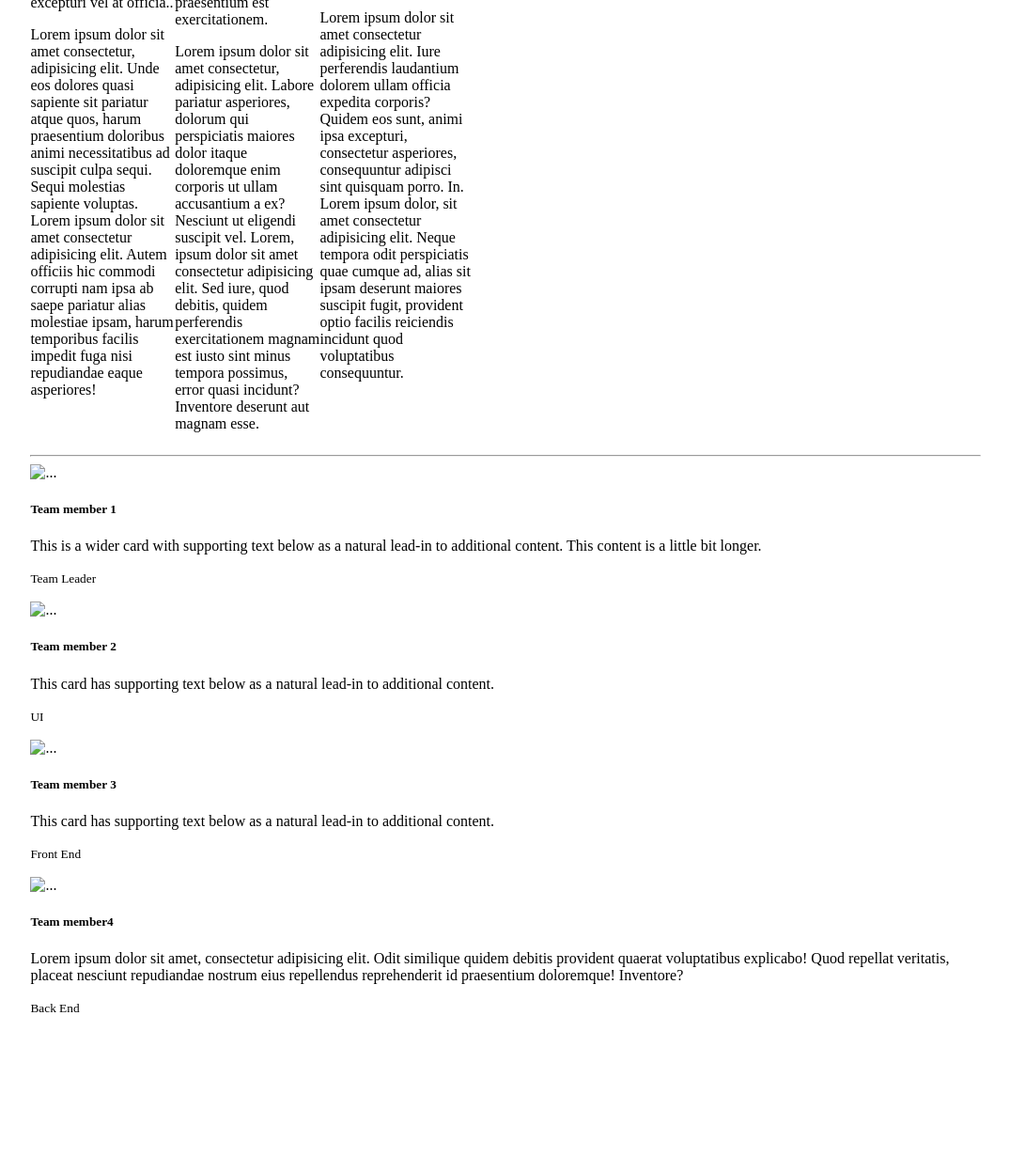
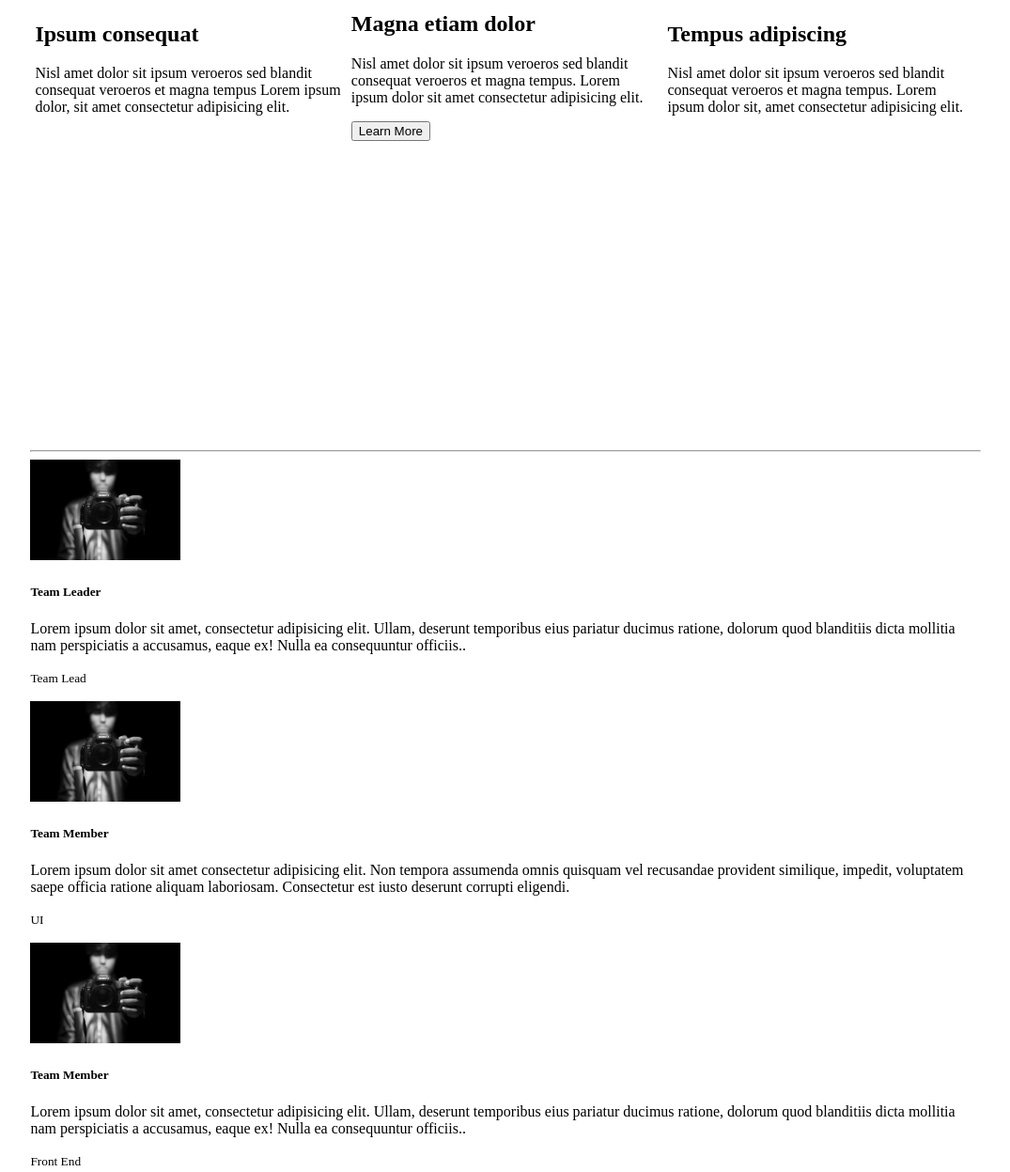
Before and after one commit to mentor-me-lambda-build-week-2/landing-page, a website: page public/index.html in a window 1280 px wide. Shown: the part 380-1627 px from the top of the page at 94% size, without its empty margins (102-1177 px from the left). Before the commit the page ends 1477 px from the top, so only its background shows below. Drawn offline with Linux system fonts and the light colour scheme.

Commit message:
adjusted the navigation bar - added example pics to the team bios - added log in join now and learn more buttons

```diff
--- a/public/css/index.css
+++ b/public/css/index.css
@@ -7,8 +7,18 @@
 
 
 .row {
-    width: 100 px;
+
+    width: 100%;
     display: flex;
+    height: 100vh;
+    align-items: center;
+}
+
+.column {
+margin: 5px;
+}
+.column > p {
+    padding: 5px;
 }
 
 header: {
@@ -37,3 +47,7 @@ nav a {
     text-decoration: none;
     text-transform: uppercase;
 }
+
+.card{
+   display: inline-block;
+}
--- a/public/index.html
+++ b/public/index.html
@@ -23,6 +23,8 @@
 
     <nav>
      <ul>
+        <img class="logo" id="logo" src="#" width="180px;" alt="Mentor Me Logo">
+
       <li><a href="#">Home</a></li>
       <li><a href="#">About</a></li>
       <li><a href="#">Servies</a></li>
@@ -34,57 +36,59 @@
     </header>
 
 
+    <!-- BUTTON -->
+    <button class="favorite styled"
+        type="button">
+    Join Now
+</button>
+
+<button class="favorite styled"
+        type="button">
+    Login In
+</button>
 
 
-      <!-- FIRST IMAGE-->
-      <img src="#"
+
+
 
      <!-- Top Informational section of services-->
 
+
       <section id="services" class="container">
           <div class="row">
-            <div class="column-1">
+            <div class="column">
               <section class="first">
                 <i class="icon featured fa-cog"></i>
-                <header>
+
                   <h2>Ipsum consequat</h2>
-                </header>
+
                 <p>Nisl amet dolor sit ipsum veroeros sed blandit consequat veroeros et magna tempus
-                  Lorem ipsum dolor, sit amet consectetur adipisicing elit. Enim dolorum, tenetur modi
-                  alias illo explicabo cumque eligendi inventore, sed repellat perferendis eveniet eos quis aspernatur
-                 natus excepturi vel at officia..</p>
+                  Lorem ipsum dolor, sit amet consectetur adipisicing elit.</p>
 
-                 <p>
-                   Lorem ipsum dolor sit amet consectetur, adipisicing elit. Unde eos dolores quasi sapiente
-                   sit pariatur atque quos, harum praesentium doloribus animi necessitatibus ad suscipit culpa sequi.
-                   Sequi molestias sapiente voluptas. Lorem ipsum dolor sit amet consectetur adipisicing elit. Autem officiis
-                   hic commodi corrupti nam ipsa ab saepe pariatur alias molestiae ipsam, harum temporibus facilis impedit fuga
-                   nisi repudiandae eaque asperiores!
 
-                 </p>
                  <!-- IMAGE -->
               </section>
             </div>
 
 
 
-            <div class="column-2">
+            <div class="column">
               <section class="second">
                 <i class="icon featured alt fa-flash"></i>
-                <header>
+
                   <h2>Magna etiam dolor</h2>
-                </header>
+
                 <p>Nisl amet dolor sit ipsum veroeros sed blandit consequat veroeros et magna tempus.
-                  Lorem ipsum dolor sit amet consectetur adipisicing elit. Eaque unde iure ipsum itaque
-                  voluptas vero corporis eius deserunt, iste dignissimos amet adipisci cumque modi ipsam ab
-                  reprehenderit praesentium est exercitationem.
+                  Lorem ipsum dolor sit amet consectetur adipisicing elit.
                 </p>
 
-                <p>Lorem ipsum dolor sit amet consectetur, adipisicing elit. Labore pariatur asperiores, dolorum
-                   qui perspiciatis maiores dolor itaque doloremque enim corporis ut ullam accusantium a ex? Nesciunt
-                   ut eligendi suscipit vel. Lorem, ipsum dolor sit amet consectetur adipisicing elit. Sed iure, quod debitis,
-                   quidem perferendis exercitationem magnam est iusto sint minus tempora possimus, error quasi incidunt? Inventore
-                   deserunt aut magnam esse.</p>
+                <button class="favorite styled"
+                type="button">
+                Learn More
+               </button>
+
+
+
 
                    <!-- IMAGE -->
               </section>
@@ -92,20 +96,16 @@
 
 
 
-            <div class="column-3">
+            <div class="column">
               <section class="third">
                 <i class="icon featured alt2 fa-star"></i>
-                <header>
+
                   <h2>Tempus adipiscing</h2>
-                </header>
+
                 <p>Nisl amet dolor sit ipsum veroeros sed blandit consequat veroeros et magna tempus. Lorem ipsum dolor sit,
-                   amet consectetur adipisicing elit. Quibusdam dolorem dolores, et corporis provident deleniti magni ab temporibus
-                    quaerat atque voluptatem quo nesciunt eaque, excepturi, maxime non ut placeat. Reiciendis?</p>
+                   amet consectetur adipisicing elit. </p>
 
-                    <p> Lorem ipsum dolor sit amet consectetur adipisicing elit. Iure perferendis laudantium dolorem ullam officia expedita corporis?
-                       Quidem eos sunt, animi ipsa excepturi, consectetur asperiores, consequuntur adipisci sint quisquam porro. In. Lorem ipsum dolor,
-                       sit amet consectetur adipisicing elit. Neque tempora odit perspiciatis quae cumque ad, alias sit ipsam deserunt maiores suscipit fugit,
-                        provident optio facilis reiciendis incidunt quod voluptatibus consequuntur.  </p>
+
 
                         <!-- IMAGE -->
 
@@ -123,43 +123,48 @@
 
     <footer>
 
-    <div class="card-group">
         <div class="card">
-          <img src="..." class="card-1" alt="...">
-          <div class="card-body">
-            <h5 class="card-title">Team member 1</h5>
-            <p class="card-text">This is a wider card with supporting text below as a natural lead-in to additional content. This content is a little bit longer.</p>
-            <p class="card-text"><small class="text-muted">Team Leader</small></p>
+            <img src="./images/team.jpeg" width="160px;" class="card-3" alt="...">
+            <div class="card-body">
+              <h5 class="card-title">Team Leader</h5>
+              <p class="card-text">Lorem ipsum dolor sit amet,
+                 consectetur adipisicing elit. Ullam, deserunt temporibus eius pariatur ducimus
+                  ratione, dolorum quod blanditiis dicta mollitia nam perspiciatis a accusamus,
+                  eaque ex! Nulla ea consequuntur officiis..</p>
+              <p class="card-text"><small class="text-muted">Team Lead</small></p>
+            </div>
           </div>
-        </div>
 
         <div class="card">
-            <img src="..." class="card-2" alt="...">
+            <img src="./images/team.jpeg" width="160px;" class="card-2" alt=" Team member">
             <div class="card-body">
-              <h5 class="card-title">Team member 2</h5>
-              <p class="card-text">This card has supporting text below as a natural lead-in to additional content.</p>
+              <h5 class="card-title">Team Member</h5>
+              <p class="card-text">Lorem ipsum dolor sit amet consectetur adipisicing elit.
+                 Non tempora assumenda omnis quisquam vel recusandae provident similique,
+                 impedit, voluptatem saepe officia ratione aliquam laboriosam. Consectetur
+                  est iusto deserunt corrupti eligendi.</p>
               <p class="card-text"><small class="text-muted">UI</small></p>
             </div>
           </div>
 
 
-
-
-
         <div class="card">
-          <img src="..." class="card-3" alt="...">
+          <img src="./images/team.jpeg" width="160px;" class="card-3" alt="...">
           <div class="card-body">
-            <h5 class="card-title">Team member 3</h5>
-            <p class="card-text">This card has supporting text below as a natural lead-in to additional content.</p>
+            <h5 class="card-title">Team Member</h5>
+            <p class="card-text">Lorem ipsum dolor sit amet,
+               consectetur adipisicing elit. Ullam, deserunt temporibus eius pariatur ducimus
+                ratione, dolorum quod blanditiis dicta mollitia nam perspiciatis a accusamus,
+                eaque ex! Nulla ea consequuntur officiis..</p>
             <p class="card-text"><small class="text-muted">Front End</small></p>
           </div>
         </div>
 
 
         <div class="card">
-          <img src="..." class="card-4" alt="...">
+          <img src="./images/team.jpeg" width ="160px;"  class="card-4" alt="...">
           <div class="card-body">
-            <h5 class="card-title">Team member4</h5>
+            <h5 class="card-title">Team member</h5>
             <p class="card-text">Lorem ipsum dolor sit amet, consectetur adipisicing elit. Odit similique
               quidem debitis provident quaerat voluptatibus explicabo! Quod repellat veritatis, placeat nesciunt
                repudiandae nostrum eius repellendus reprehenderit id praesentium doloremque! Inventore?</p>
```
Also changed, not shown: public/images/team.jpeg (added).
